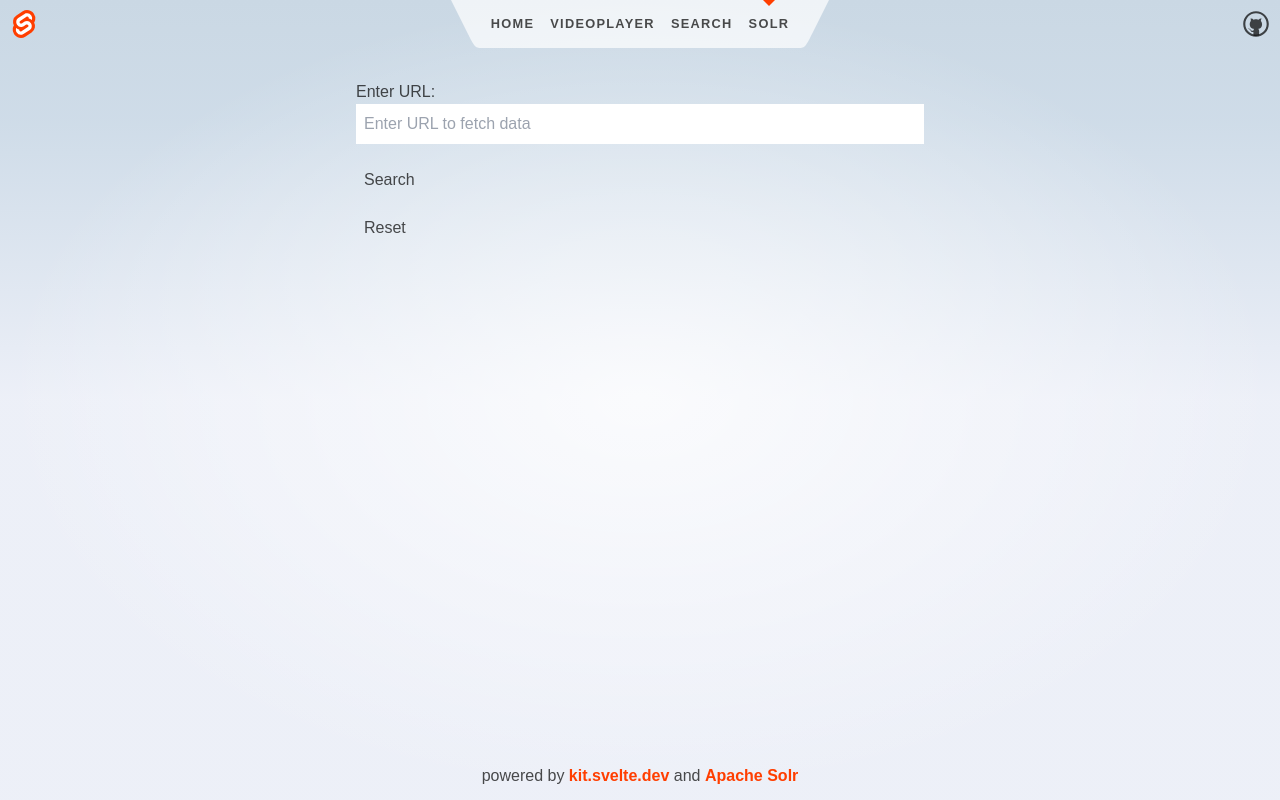
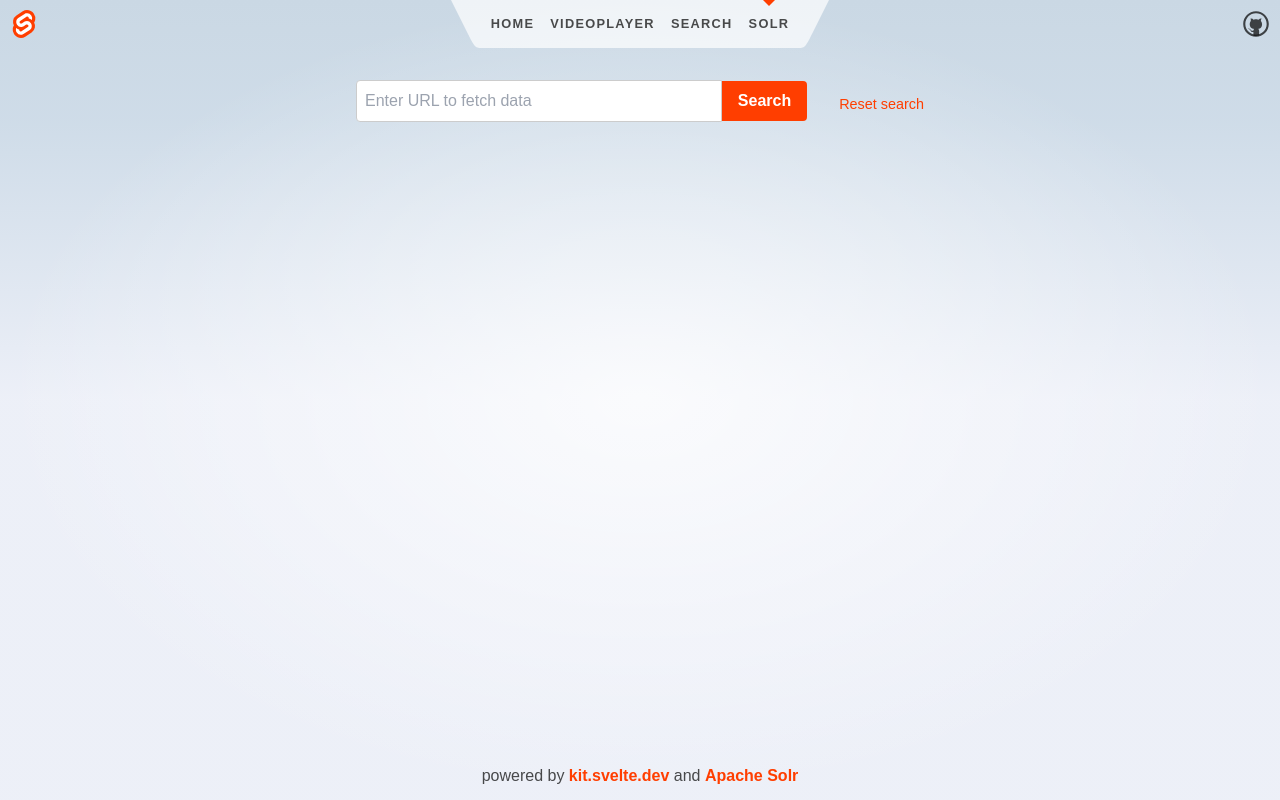
Before and after one commit to sdsc-ordes/debates-ui, a SvelteKit app: page /solr in a window 1280 px wide. Built offline with nearby package versions, Linux system fonts and the light colour scheme; no server answers.

Commit message:
solr page: improve styling

```diff
--- a/src/routes/solr/+page.svelte
+++ b/src/routes/solr/+page.svelte
@@ -1,5 +1,4 @@
 <script>
-    import { onMount } from "svelte";
     import { writable } from 'svelte/store';
 
     let data = writable(null);
@@ -29,51 +28,66 @@
     const handleReset = () => {
       data.set(null);
     };
-
-    const solrUrl = import.meta.env.VITE_SOLR_API_URL;
-    console.log('Solr Url:', solrUrl);
   </script>
 
   <style>
     .container {
       display: flex;
       flex-direction: column;
-      align-items: flex-start;
       max-width: 600px;
       margin: 0 auto;
       padding: 1rem;
     }
 
+    .input-container {
+      display: flex;
+      align-items: center;
+      margin-bottom: 0.5rem;
+    }
+
     #url-input {
-      width: 100%;
+      flex: 1;
       padding: 0.5rem;
       font-size: 1rem;
-      margin-bottom: 1rem;
+      border: 1px solid #ccc;
+      border-radius: 4px 0 0 4px;
     }
 
-    .buttons {
-      display: flex;
-      gap: 0.5rem;
-      flex-direction: column;
-      width: 100%;
+    #search-button {
+      padding: 0.5rem 1rem;
+      font-size: 1rem;
+      font-weight: bold;
+      color: #fff;
+      background-color: #ff3e00;
+      border: none;
+      border-radius: 0 4px 4px 0;
+      cursor: pointer;
+      transition: background-color 0.3s;
     }
 
-    button {
-      padding: 0.5rem;
-      font-size: 1rem;
+    #reset-button {
+      margin-top: 0.5rem;
+      font-size: 0.9rem;
+      color: #ff3e00;
+      background: none;
+      border: none;
       cursor: pointer;
-      width: fit-content;
+      text-align: left;
+      margin-left: 2rem;
+    }
+
+    #reset-button:hover {
+      text-decoration: underline;
     }
   </style>
 
   <div class="container">
-    <label for="url-input">Enter URL:</label>
-    <input type="text" id="url-input" bind:value={url} placeholder="Enter URL to fetch data" />
+    <div class="input-container">
+      <input type="text" id="url-input" bind:value={url} placeholder="Enter URL to fetch data" />
+      <button id="search-button" on:click={handleSearch}>Search</button>
+      <button id="reset-button" on:click={handleReset}>Reset search</button>
+    </div>
 
-    <div class="buttons">
-      <button on:click={handleSearch}>Search</button>
-      <button on:click={handleReset}>Reset</button>
-    </div>
   </div>
 
   {#if $data}
```
